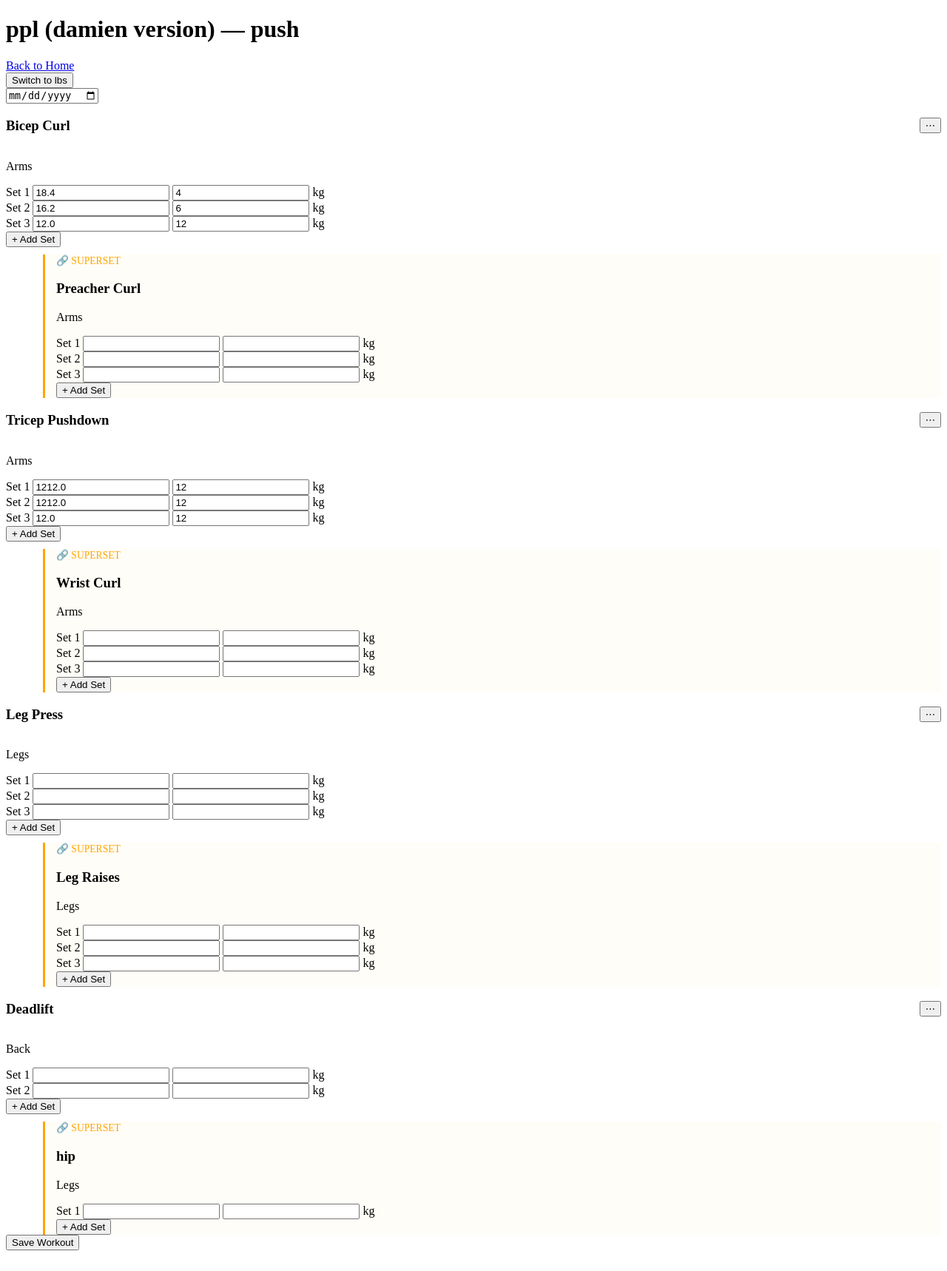
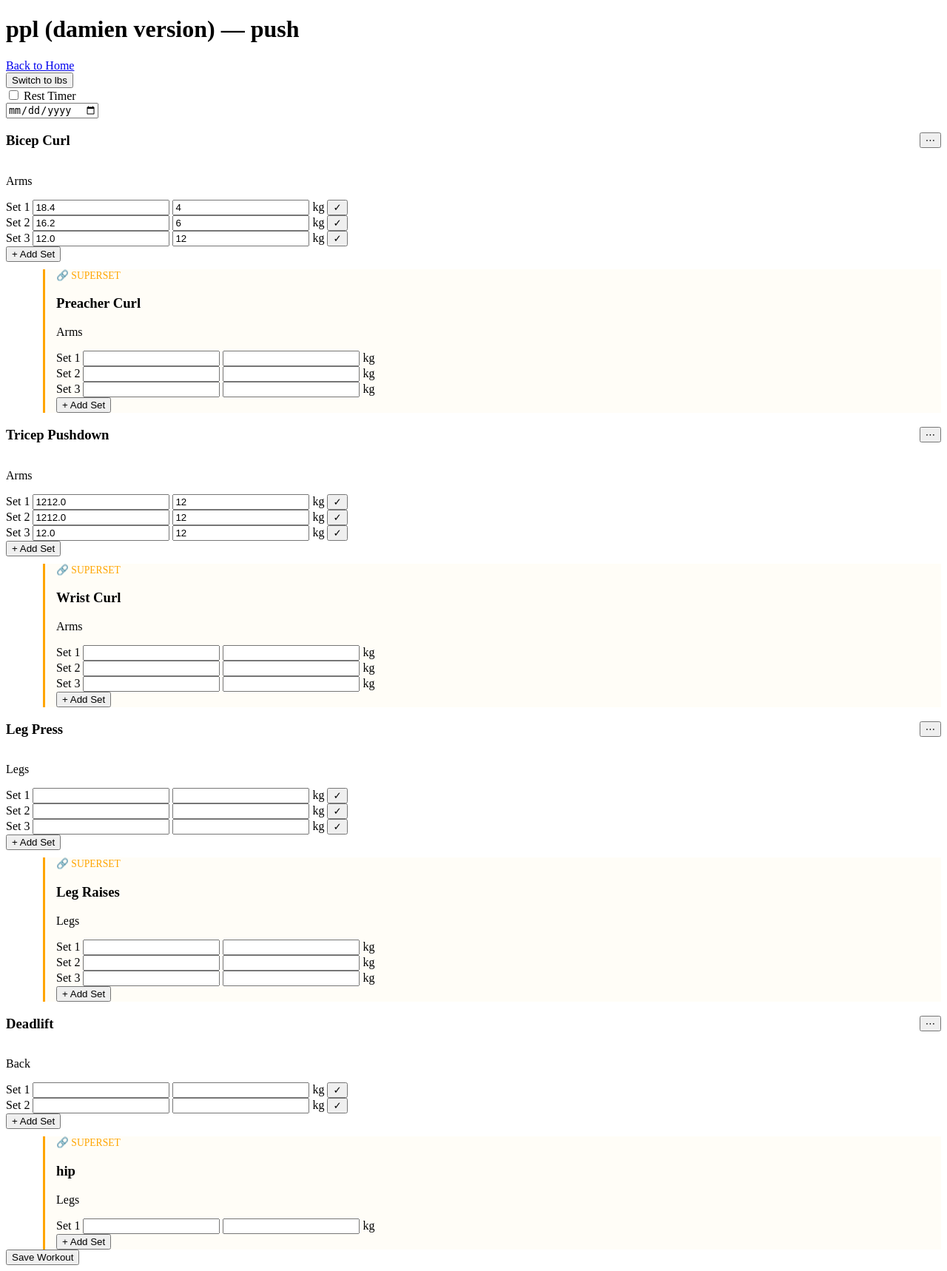
Before and after one commit to damienlhp/liftlog, a Flask app: page /log/1/1 in a window 1280 px wide. Shown: the whole page at 74% size. Before the commit the page ends 1690 px from the top, so only its background shows below. Run offline with Flask 3, Linux system fonts and the light colour scheme; data comes from the database, SQL or seed files in the repository.

Commit message:
add rest timer

```diff
--- a/templates/log_day.html
+++ b/templates/log_day.html
@@ -13,6 +13,22 @@
     <div>
         <button type="button" onclick="toggleUnit()">Switch to {{ "lbs" if last_unit == "kg" else "kg" }}</button>
         <input type="hidden" id="selected-unit" name="unit" value="lbs">
+    </div>
+
+    <!-- Rest timer settings -->
+    <div>
+        <label>
+            <input type="checkbox" id="rest-timer-toggle" onchange="toggleRestTimerOptions()">
+            Rest Timer
+        </label>
+        <div id="rest-timer-options" style="display:none;">
+            <button type="button" onclick="setRestDuration(30)" class="rest-duration-btn">0:30</button>
+            <button type="button" onclick="setRestDuration(60)" class="rest-duration-btn">1:00</button>
+            <button type="button" onclick="setRestDuration(90)" class="rest-duration-btn">1:30</button>
+            <input type="number" id="custom-rest-seconds" placeholder="Custom (seconds)" style="width:140px;">
+            <button type="button" onclick="setCustomRestDuration()">Set</button>
+            <span id="selected-rest-duration"></span>
+        </div>
     </div>
 
     <form action="/log/{{ split.id }}/{{ day.id }}" method="POST">
@@ -52,6 +68,8 @@
                                         placeholder="Reps">
                                 {% endif %}
                                 <span class="unit-label">{{ last_unit }}</span>
+                                <button type="button" onclick="markSetDone(this)">✓</button>
+                                <div class="rest-countdown"></div>
                             </div>
                         {% endfor %}
                     </div>
@@ -143,6 +161,8 @@
                 <input type="number" class="weight-input" name="weight_${exerciseId}_${count}" placeholder="Weight (${currentUnit})" step="any">
                 <input type="number" name="reps_${exerciseId}_${count}" placeholder="Reps">
                 <span class="unit-label">${currentUnit}</span>
+                <button type="button" onclick="markSetDone(this)">✓</button>
+                <div class="rest-countdown"></div>
             `;
             container.appendChild(div);
         }
@@ -342,5 +362,66 @@
             hasUnsavedChanges = false;
         });
     </script>
+
+    <script>
+        let restTimerEnabled = false;
+        let restDuration = 60; // default 60 seconds
+        let activeTimers = {}; // tracks running intervals so we can clear them
+
+        function toggleRestTimerOptions() {
+            restTimerEnabled = document.getElementById("rest-timer-toggle").checked;
+            document.getElementById("rest-timer-options").style.display = restTimerEnabled ? "block" : "none";
+        }
+
+        function setRestDuration(seconds) {
+            restDuration = seconds;
+            document.getElementById("selected-rest-duration").textContent = "Selected: " + formatTime(seconds);
+        }
+
+        function setCustomRestDuration() {
+            const value = parseInt(document.getElementById("custom-rest-seconds").value);
+            if (value > 0) {
+                setRestDuration(value);
+            }
+        }
+
+        function formatTime(totalSeconds) {
+            const minutes = Math.floor(totalSeconds / 60);
+            const seconds = totalSeconds % 60;
+            return minutes + ":" + (seconds < 10 ? "0" : "") + seconds;
+        }
+
+        function markSetDone(button) {
+            if (!restTimerEnabled) return;
+
+            const setRow = button.parentElement;
+            const countdownDiv = setRow.querySelector(".rest-countdown");
+
+            let timerId = "timer-" + Math.random().toString(36).slice(2);
+
+            // Clear any existing timer on this set
+            if (activeTimers[timerId]) {
+                clearInterval(activeTimers[timerId]);
+            }
+
+            let remaining = restDuration;
+            countdownDiv.textContent = "Rest: " + formatTime(remaining);
+
+            const interval = setInterval(function() {
+                remaining--;
+                if (remaining <= 0) {
+                    clearInterval(interval);
+                    countdownDiv.textContent = "Rest complete!";
+                    setTimeout(function() {
+                        countdownDiv.textContent = "";
+                    }, 3000);
+                } else {
+                    countdownDiv.textContent = "Rest: " + formatTime(remaining);
+                }
+            }, 1000);
+
+            activeTimers[timerId] = interval;
+        }
+</script>
 </body>
 </html>
```
Lines whose indentation alone changed are shown as unchanged.
